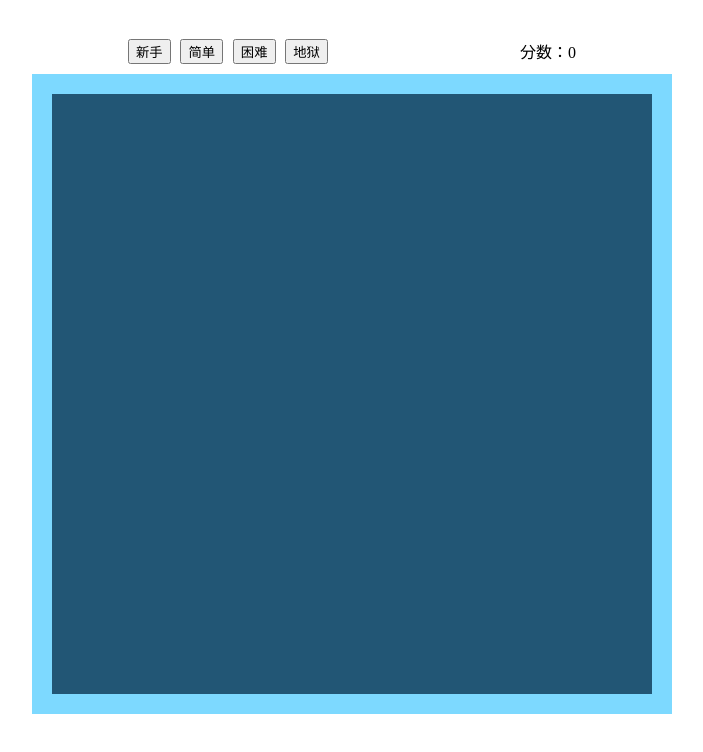
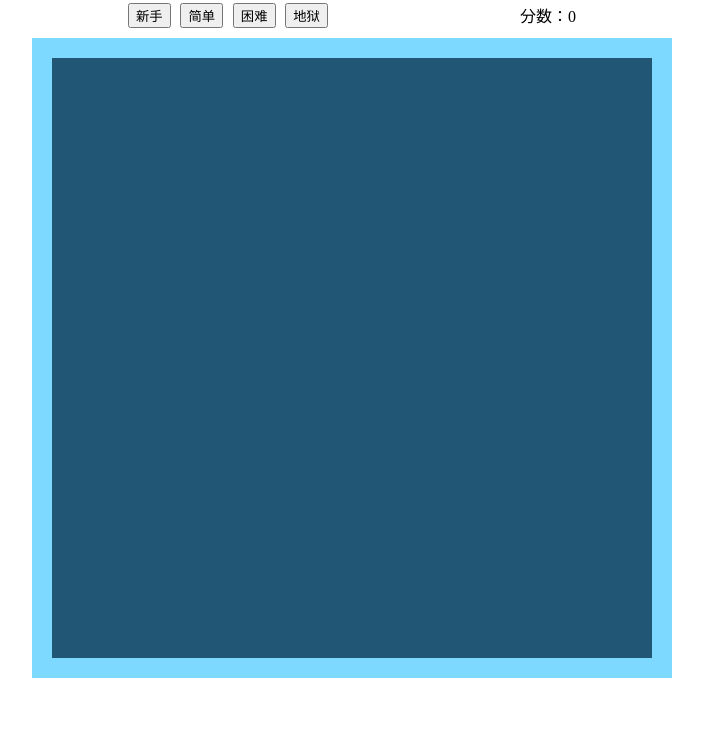
Before and after one commit to pandax-6646/greedy-snake, a plain HTML site: page index.html in a window 1280 px wide. Shown: the whole page, without its empty margins (288-991 px from the left). Drawn offline with Linux system fonts and the light colour scheme.

Commit message:
Create index.css

```diff
--- a/index.css
+++ b/index.css
@@ -3,7 +3,8 @@
 
   width: 640px;
   height: 640px;
-  margin: 74px auto;
+  left: calc(50% - 320px);
+  top: 30px;
 }
 
 /* 设置按钮 */
```
